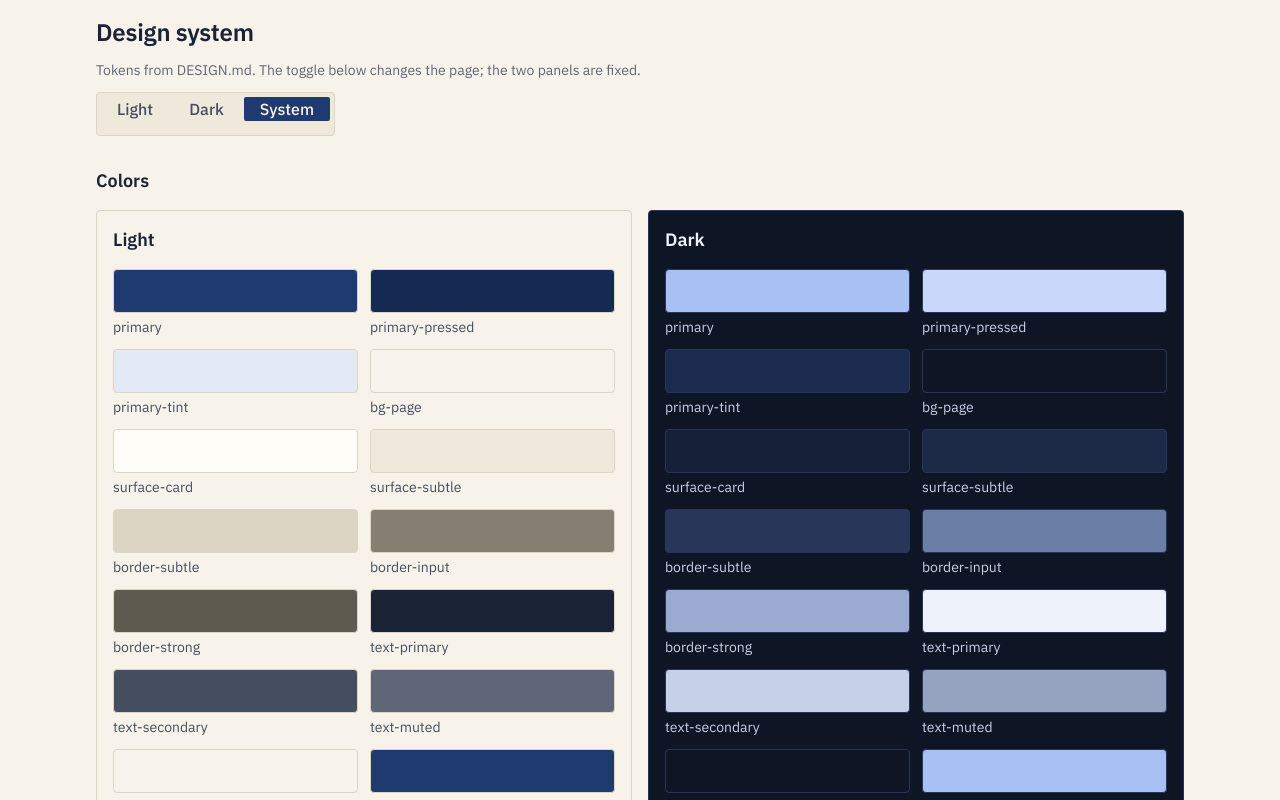
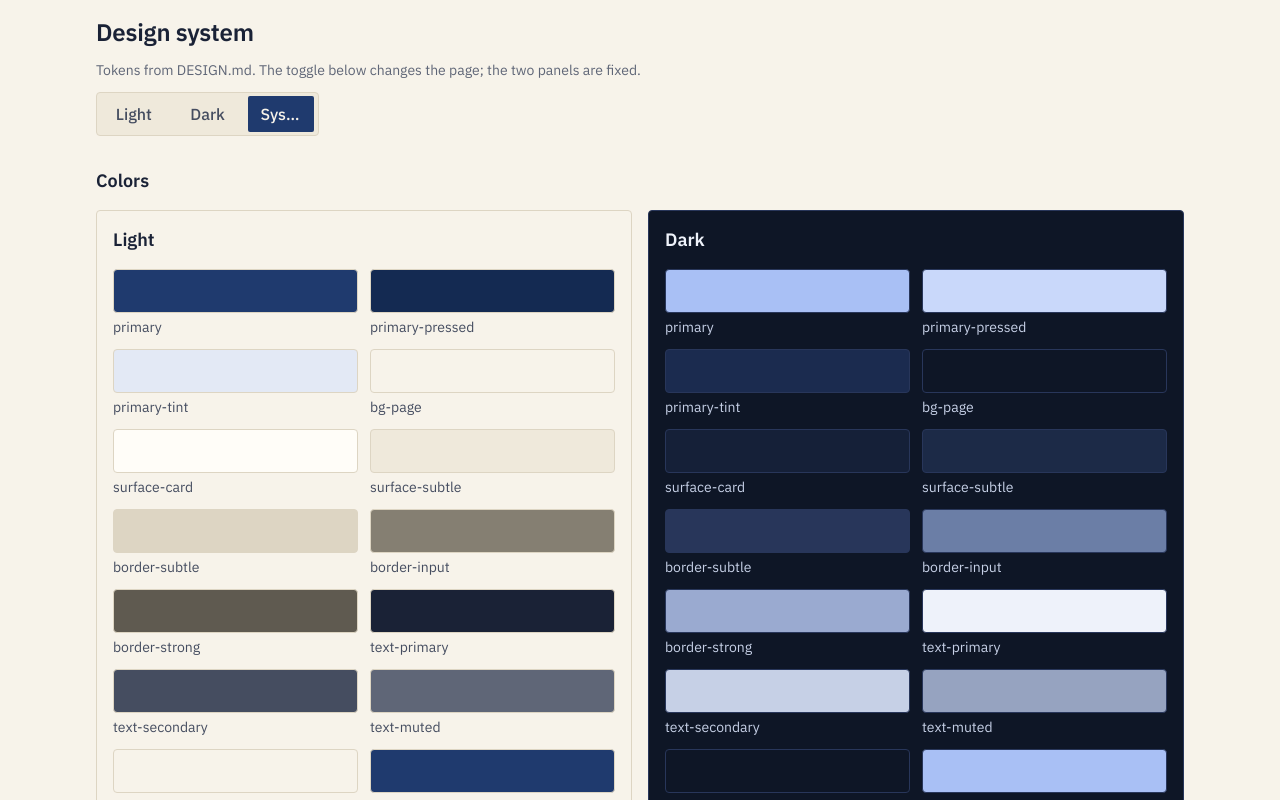
Before and after one commit to pcmnepomuceno/Talaan, a Next.js app in the folder frontend/: page /design in a window 1280 px wide. Shown: the top 800 px of the page. Built offline with nearby package versions, Linux system fonts and the light colour scheme.

Commit message:
feat(frontend): SegmentedControl; ThemeToggle uses it

```diff
--- /dev/null
+++ b/frontend/src/components/segmented-control.tsx
@@ -0,0 +1,47 @@
+"use client";
+
+import { useId } from "react";
+
+// DESIGN.md 6.3. Native radios in a fieldset: the browser gives radio-group semantics, one Tab
+// stop and arrow-key selection. The visible segment is 36px inside the 44px track; the label
+// around it fills the full 44px height (and overlaps the 1px border) so the touch target is 44.
+export function SegmentedControl<T extends string>({
+  label,
+  hideLabel = false,
+  options,
+  value,
+  onChange,
+  className = "",
+}: {
+  label: string;
+  hideLabel?: boolean;
+  options: readonly { value: T; label: string }[];
+  value: T;
+  onChange: (value: T) => void;
+  className?: string;
+}) {
+  // Unique per instance: a shared name would merge two controls on one page into one radio group.
+  const name = useId();
+  return (
+    <fieldset className={`min-w-0 ${className}`}>
+      <legend className={hideLabel ? "sr-only" : "mb-2 text-caption-bold text-text-primary"}>{label}</legend>
+      <div className="flex h-11 rounded-sm border border-border-subtle bg-surface-subtle">
+        {options.map((o) => (
+          <label key={o.value} className="group -my-px flex h-11 min-w-11 flex-1 cursor-pointer p-1">
+            <input
+              type="radio"
+              name={name}
+              value={o.value}
+              checked={value === o.value}
+              onChange={() => onChange(o.value)}
+              className="sr-only"
+            />
+            <span className="flex min-w-0 flex-1 items-center justify-center rounded-xs px-3 text-body-medium text-text-secondary transition-colors duration-100 group-has-checked:bg-primary group-has-checked:text-text-inverse group-has-focus-visible:outline-2 group-has-focus-visible:outline-offset-2 group-has-focus-visible:outline-focus-ring">
+              <span className="truncate">{o.label}</span>
+            </span>
+          </label>
+        ))}
+      </div>
+    </fieldset>
+  );
+}
--- a/frontend/src/components/theme-toggle.tsx
+++ b/frontend/src/components/theme-toggle.tsx
@@ -1,10 +1,14 @@
 "use client";
 
-import { useId, useSyncExternalStore } from "react";
+import { useSyncExternalStore } from "react";
+import { SegmentedControl } from "./segmented-control";
 
 type Theme = "light" | "dark" | "system";
-const options: Theme[] = ["light", "dark", "system"];
-const label: Record<Theme, string> = { light: "Light", dark: "Dark", system: "System" };
+const options = [
+  { value: "light", label: "Light" },
+  { value: "dark", label: "Dark" },
+  { value: "system", label: "System" },
+] as const;
 const listeners = new Set<() => void>();
 
 function read(): Theme {
@@ -46,27 +50,7 @@ function write(t: Theme) {
 export function ThemeToggle() {
   // Server snapshot is "system" so hydration matches; the client re-reads the real value after.
   const theme = useSyncExternalStore(subscribe, read, () => "system" as Theme);
-  // Unique per instance: a shared name would merge two toggles on one page into one radio group.
-  const name = useId();
   return (
-    <fieldset className="flex h-11 w-fit gap-1 rounded-sm border border-border-subtle bg-surface-subtle p-1">
-      <legend className="sr-only">Theme</legend>
-      {options.map((o) => (
-        <label
-          key={o}
-          className="flex cursor-pointer items-center rounded-xs px-4 text-body-medium text-text-secondary has-checked:bg-primary has-checked:text-text-inverse has-focus-visible:outline-2 has-focus-visible:outline-offset-2 has-focus-visible:outline-focus-ring"
-        >
-          <input
-            type="radio"
-            name={name}
-            value={o}
-            checked={theme === o}
-            onChange={() => write(o)}
-            className="sr-only"
-          />
-          {label[o]}
-        </label>
-      ))}
-    </fieldset>
+    <SegmentedControl label="Theme" hideLabel options={options} value={theme} onChange={write} className="w-fit" />
   );
 }
```
Also changed, not shown: 1 other file (tests, documents, lock files or other folders).
